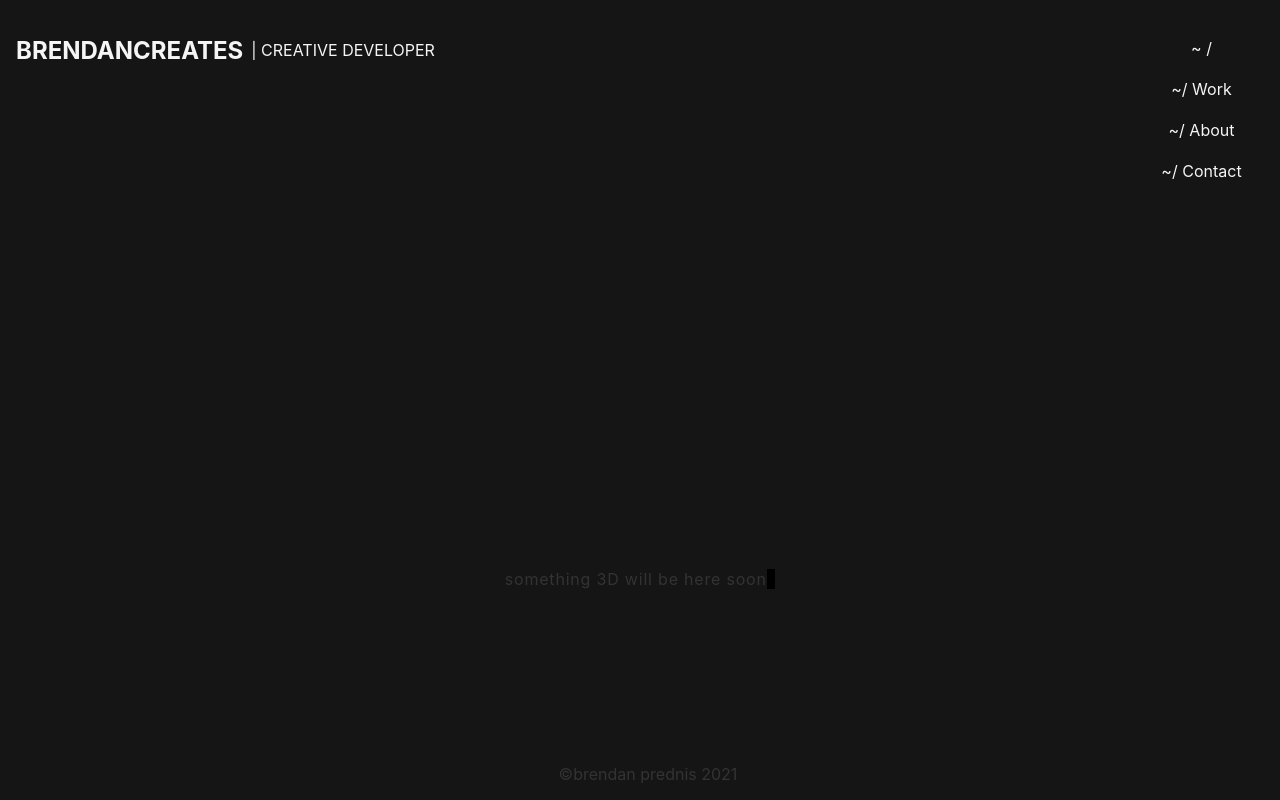
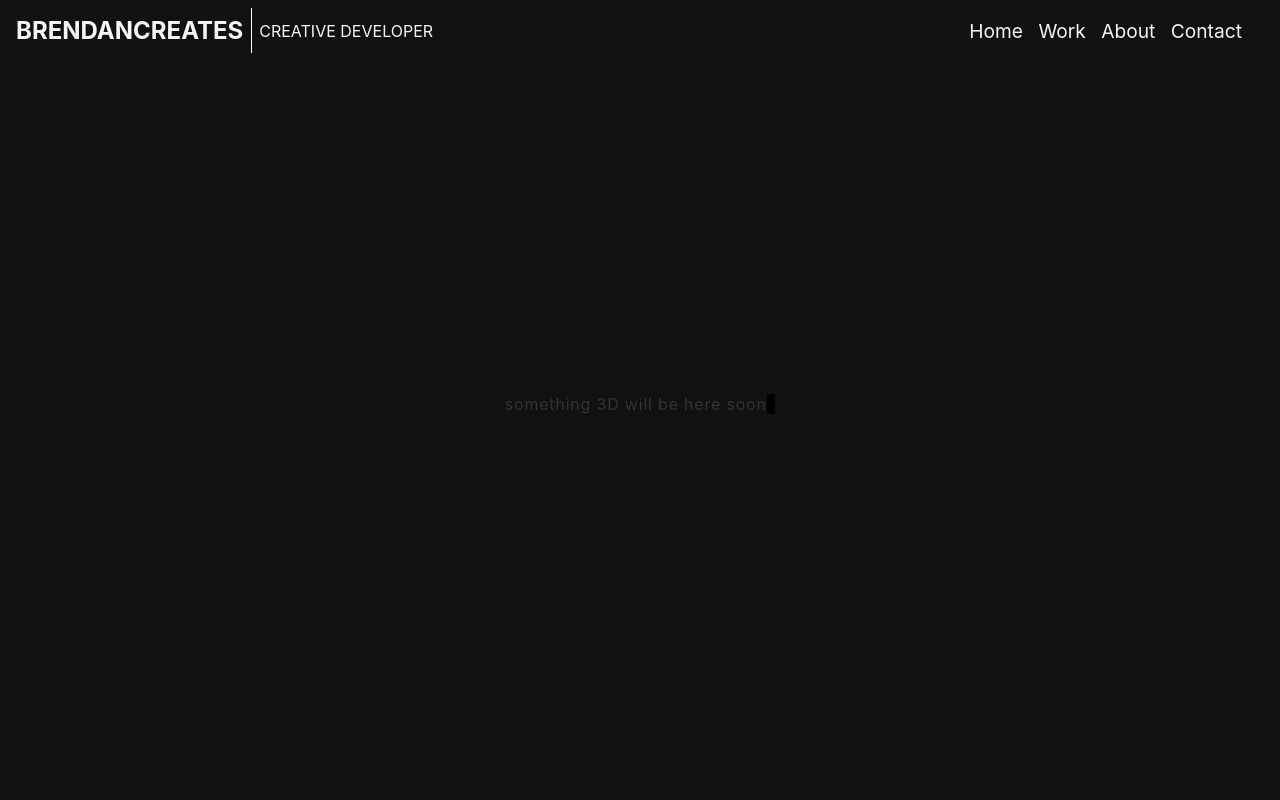
Before and after one commit to brendisurfs/brendancreates-website, a Svelte app: page / in a window 1280 px wide. Built offline with nearby package versions, Linux system fonts and the light colour scheme.

Commit message:
fixed navbar position, styling.

```diff
--- a/public/global.css
+++ b/public/global.css
@@ -4,7 +4,7 @@ body {
     width: 100%;
     height: 100%;
     overflow: auto;
-    background: #151515;
+    background: #111111;
 }
 
 body {
--- a/src/components/Layout.svelte
+++ b/src/components/Layout.svelte
@@ -14,28 +14,29 @@
 
 <!-- actual page  -->
 <div class="window-container">
-    {#if windowSize <= 640}
+    <div>
+
+        {#if windowSize <= 705}
         <MobileNav />
-    {/if}
-    {#if windowSize > 640}
+        {:else if windowSize > 705}
         <Navbar />
-    {/if}
-    <div class="content">
+        {/if}
+    </div>
+    <div class="spacer">
+
+    </div>
+    <div>
         <slot />
     </div>
-    <Footer />
 </div>
 
 <style>
     .window-container {
-        display: flex;
-        flex-direction: column;
         padding: 0.5em;
+       justify-content: space-between;
     }
-    .content {
-        display: flex;
-        flex-direction: column;
-        justify-content: center;
-        height: 100%;
+    .spacer {
+        height: 5%;
+        width: 100%;
     }
 </style>
--- a/src/components/Navbar.svelte
+++ b/src/components/Navbar.svelte
@@ -8,8 +8,8 @@
         route: string;
     }
 
-    let homeRoute: RouteInterface = { name: '~', route: '/' };
     export let routes: RouteInterface[] = [
+        { name: 'Home', route: '/' },
         { name: 'Work', route: '/work' },
         // { name: 'Blog', route: '/blog' },
         { name: 'About', route: '/about' },
@@ -20,19 +20,17 @@
 <nav class="navbar">
     <div class="brand">
         <a href="/" use:link>
-            <h1>brendancreates</h1>
-            <p>| creative developer</p>
+                <div class="boxed-brand">
+                    <h1>brendancreates</h1>
+                </div>
+                <p> creative developer</p>
         </a>
     </div>
     <div class="navbar-menu">
-            <div class="navbar-item">
-                <a href={homeRoute.route} use:link>
-                    <button class="button">  {homeRoute.name} / </button>
-                </a>
         {#each routes as route }
             <div class="navbar-item">
                 <a href={route.route} use:link>
-                    <button class="button"> ~/ {route.name}  </button>
+                    <button class="button">  {route.name}  </button>
                 </a>
             </div>
         {/each}
@@ -40,12 +38,19 @@
 </nav>
 
 <style>
-    nav {
-        color: #151515;
-    }
+
     a {
         text-decoration: none;
         color: whitesmoke;
+    }
+    .brand {
+        display: flex;
+        flex-direction: row;
+    }
+    .boxed-brand {
+        padding: 0.5em;
+        box-shadow: 1px 0px white;
+
     }
     .brand a {
         text-transform: uppercase;
@@ -56,25 +61,36 @@
         flex-direction: row;
         align-items: center;
     }
+    .brand h1 {
+        margin: 0;
+    }
     .brand p {
+        margin: 0;
+        padding: 0.5em;
         font-weight: lighter;
-        padding: 0.5em;
+        box-shadow: 1px 0px solid white;
     }
     .navbar {
-        margin: 0.5em;
+        z-index: 999;
+        /* margin: 0.5em; */
         display: flex;
         flex-direction: row;
-        align-items: stretch;
+        align-items: center;
         justify-content: space-between;
+        position: absolute;
+        /* left: 0;C */
+        width: 100%;
+        bottom: 1;
     }
 
     .navbar-menu {
-        padding: 1em;
+        padding-right: 2em;
         display: flex;
         flex-direction: row;
         /* turn your navbar sideways here */
         /* writing-mode: sideways-lr; */
         font-weight: lighter;
+        font-size: larger;
     }
 
     /* button styling */
@@ -83,6 +99,7 @@
         color: whitesmoke;
         border: none;
         background: none;
+        margin: 0;
     }
     button:hover {
         color: #0062ff;
--- a/src/components/WorkCard.svelte
+++ b/src/components/WorkCard.svelte
@@ -23,13 +23,13 @@
     a {
         text-decoration: none;
         font-style: normal;
-        color: white;
+        color: whitesmoke;
         width: 100%;
         height: auto;
     }
 
     .card-container {
-        background: #252525;
+        background: #151515;
         margin: 1em;
         display: flex;
         flex-direction: column;
@@ -44,7 +44,7 @@
     }
 
     .card-container:hover {
-        background: #555555;
+        background: #252525;
     }
 
     .card-name {
--- a/src/components/WorkCard_NOLINK.svelte
+++ b/src/components/WorkCard_NOLINK.svelte
@@ -28,7 +28,7 @@
     }
 
     .card-container {
-        background: #252525;
+        background: #151515;
         margin: 1em;
         display: flex;
         flex-direction: column;
@@ -42,7 +42,7 @@
     }
 
     .card-container:hover {
-        background: #555555;
+        background: #252525;
     }
 
     .card-name {
--- a/src/pages/VisualsPage.svelte
+++ b/src/pages/VisualsPage.svelte
@@ -66,7 +66,7 @@
         align-items: center;
         grid-template-columns: 1fr 1fr 1fr;
         grid-template-rows: 1fr 1fr 1fr;
-        column-gap: 0.5em;
+        /* column-gap: 0.5em; */
     }
     .grid-item {
         background: #151515;
@@ -95,6 +95,7 @@
     img {
         width: 100%;
         height: auto;
+        z-index: 0;
     }
     .description {
         position: absolute;
```
